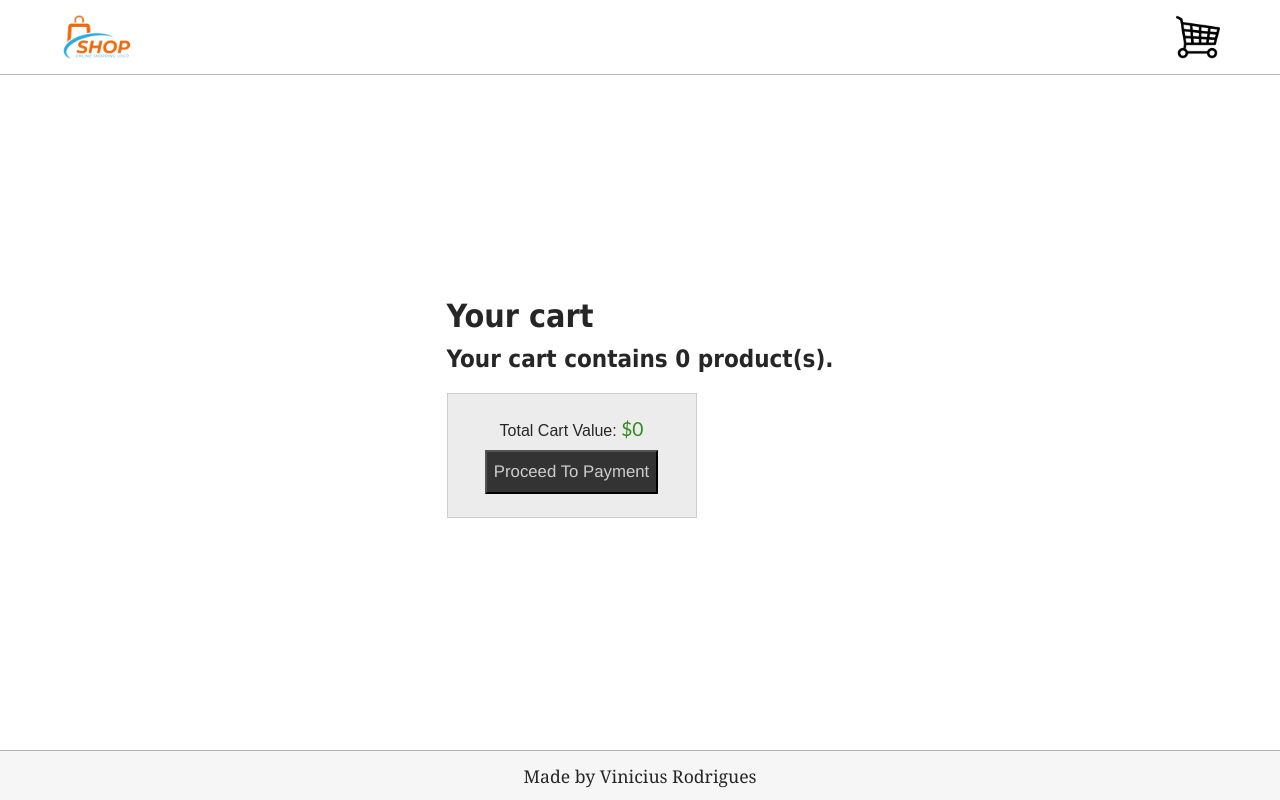
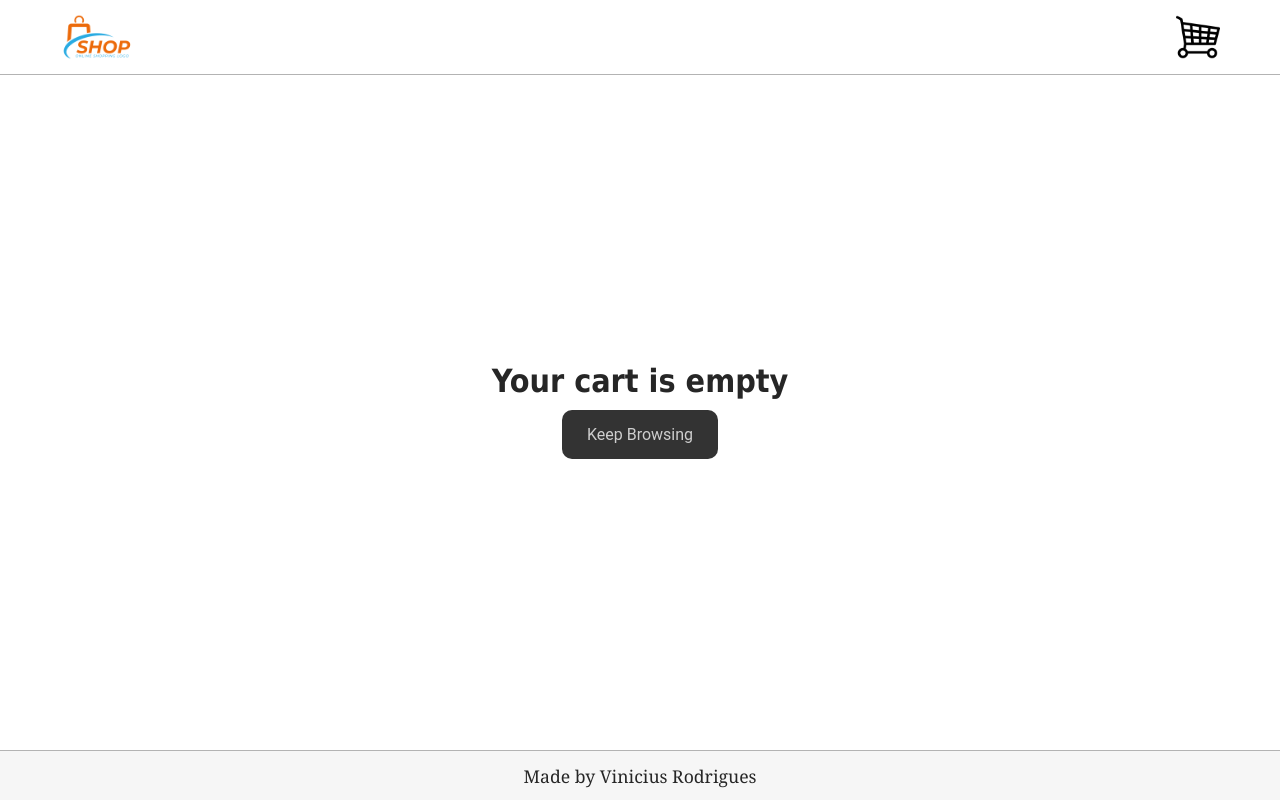
Before and after one commit to VinnieR/desafioNextJs, a Next.js app in the folder desafio-myside/: page /Cart in a window 1280 px wide. Built offline with nearby package versions, Linux system fonts and the light colour scheme.

Commit message:
Overall UX/UI improved

```diff
--- a/desafio-myside/app/Cart/page.js
+++ b/desafio-myside/app/Cart/page.js
@@ -1,10 +1,12 @@
 'use client';
+
 import { useSelector, useDispatch } from 'react-redux';
 import { useState, useEffect } from 'react';
 import { removeFromCart } from '@/app/redux/cartSlice';
 import Cart from '@/app/Components/Cart.Styled';
 import Header from '../Components/Header.styled';
 import Footer from '../Components/Footer.styled';
+import Link from 'next/link';
 
 export default function CartPage() {
     const cart = useSelector((state) => state.cart.cart);
@@ -12,8 +14,8 @@ export default function CartPage() {
     const [quantities, setQuantities] = useState([]);
 
     useEffect(() => {
-        if (cart.length > 0 && quantities.length === 0) {
-            setQuantities(cart.map(() => 1)); // Inicializa com 1 para todos os itens
+        if (cart.length > 0) {
+            setQuantities(cart.map(item => item.quantity));
         }
     }, [cart]);
 
@@ -41,8 +43,18 @@ export default function CartPage() {
         <div className='flex-container'>
             <Header />
             <Cart>
-                <div className='Cart'>
-                    <h1 id='cart-header'>Your cart</h1>
+            {cart.length === 0 ? (
+                        <div id='empty-cart-container'>
+                            <h1 id='empty-cart'>Your cart is empty</h1>
+                            <Link
+                            href={'/'}
+                            id='empty-cart-link'
+                            >Keep Browsing</Link>
+                        </div>
+                    ) : (
+                        <>
+                        <div className='Cart'>
+                    <h1 id='cart-header'>Hello User</h1>
                     <h2 id='cart-subheader'>Your cart contains {cart.length} product(s).</h2>
                     <div className='cart-container'>
                         <ul id='cart-item-container'>
@@ -79,7 +91,7 @@ export default function CartPage() {
                                                 +
                                             </button>
                                         </div>
-                                        <h5 className="cart-item-total-value cart-item-info">Total: <span className='price'>{quantities[index] * item.price}</span></h5>
+                                        <h5 className="cart-item-total-value cart-item-info">Total: <span className='price'>${quantities[index] * item.price}</span></h5>
                                     </div>
                                 </li>
                             ))}
@@ -90,6 +102,8 @@ export default function CartPage() {
                         </div>
                     </div>
                 </div>
+                        </>
+                    )}
             </Cart>
             <Footer />
         </div>
--- a/desafio-myside/app/Components/Cart.Styled.js
+++ b/desafio-myside/app/Components/Cart.Styled.js
@@ -75,6 +75,9 @@ margin: 15px auto;
         border: 1px solid #bdbdbd;
         margin: 0;
         cursor: pointer;
+        background: #333;
+        color: #cecece;
+
     }
 
     .cart-item-quantity span{
@@ -98,6 +101,10 @@ margin: 15px auto;
         border: 1px solid #cecece;
         background-color: #ececec;
 
+        transform: translateX(-1px);
+        border-left: none;
+        box-shadow: 0 0 1px 1px #ececec;
+
         & .price{
             font-size: 1.2rem;
         }
@@ -112,6 +119,22 @@ margin: 15px auto;
             cursor: pointer;
         }
     }
+
+    #empty-cart-container{
+        text-align: center;
+    }
+
+    #empty-cart{
+        margin-bottom: 25px;
+    }
+
+    #empty-cart-link{
+            padding: 15px 25px;
+            background-color: #333;
+            color: #cecece;
+            border-radius: 10px;
+        }
+
 `
 
 export default Cart;
--- a/desafio-myside/app/redux/cartSlice.js
+++ b/desafio-myside/app/redux/cartSlice.js
@@ -7,7 +7,14 @@ const cartSlice = createSlice({
     },
     reducers: {
         addToCart: (state, action) => {
-            state.cart.push(action.payload);
+            const existingProduct = state.cart.find(item => item.id === action.payload.product.id);
+            if (existingProduct) {
+                // Se o produto já está no carrinho, incrementar a quantidade
+                existingProduct.quantity = action.payload.quantity;
+            } else {
+                // Se o produto é novo, adicionar ao carrinho
+                state.cart.push({ ...action.payload.product, quantity: action.payload.quantity });
+            }
         },
         removeFromCart: (state, action) => {
             state.cart = state.cart.filter(item => item.id !== action.payload.id);
```
Also changed, not shown: desafio-myside/app/Products/[id]/ProductInfo.js (+15 -4 lines).
